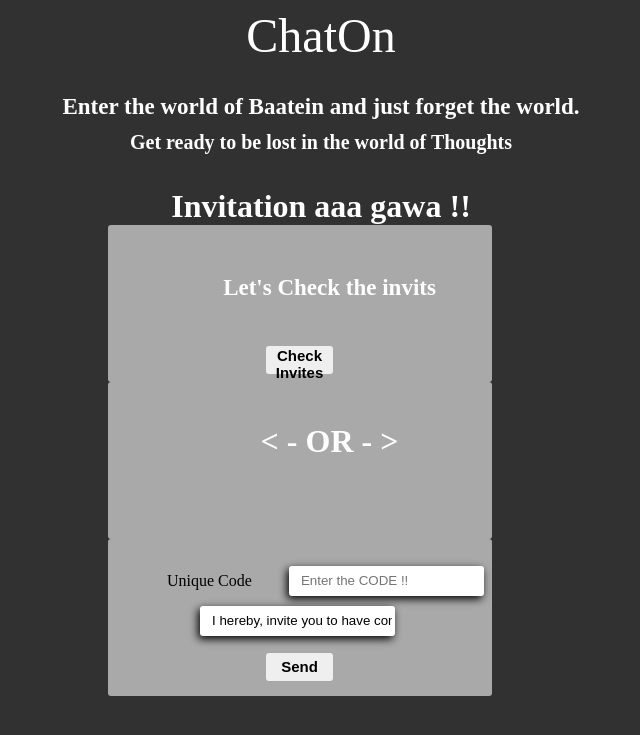
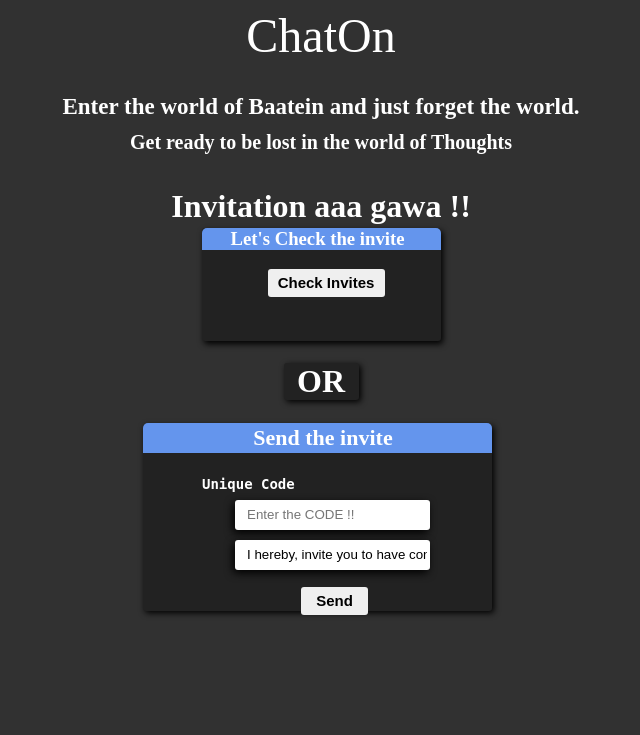
Before and after one commit to cedverd/ChitChat, a PHP site: page /invite.html in a window 1280 px wide. Shown: the top 735 px of the page, without its empty margins (319-959 px from the left). Run offline with PHP 8.4, Linux system fonts and the light colour scheme.

Commit message:
complete

```diff
--- a/css/invite.css
+++ b/css/invite.css
@@ -1,11 +1,13 @@
 .invite{
-	background-color: darkgrey;
-	height: 137px;
+	background-color: #222;
+	height: 167px;
 	padding-top: 20px;
-	margin-left: 419px;
+	margin-left: 454px;
 	margin-right: 461px;
 	border-radius: 3px;
 	padding-left: 59px;
+	box-shadow: 2px 2px 6px;
+	margin-top: 24px;
 }
 input[type="text"]{
 	line-height: 19px;
@@ -24,3 +26,50 @@ input[type="button"]{
 	font-size: medium;
 	border: 2px hidden;
 }
+.check-invite{
+	background-color: #222;
+	width: 239px;
+	margin: 0 auto;
+	margin-top: -15px;
+	margin-bottom: 20px;
+	border-radius: 3px;
+	border-style: hidden;
+	box-shadow: 2px 3px 6px;
+	height: 113px;
+}
+.this-or-that{
+	background-color: #222;
+	width: 75px;
+	margin: 0 auto;
+	border-radius: 3px;
+	box-shadow: 2px 2px 6px;
+}
+h3{
+	background-color: cornflowerblue;
+	border-top-left-radius: 5px;
+	border-top-right-radius: 5px;
+	padding-left: 29px;
+	color: white;
+}
+p{
+	background-color: cornflowerblue;
+	height: 28px;
+	margin-top: -21px;
+	margin-left: -59px;
+	border-top-left-radius: 5px;
+	border-top-right-radius: 5px;
+	padding-top: 2px;
+	padding-left: 11px;
+	font-size: 22px;
+	font-weight: bolder;
+	color: white;
+	text-align: center;
+}
+.sub{
+	margin-bottom: 20px;
+	padding-top: 0px;
+	position: relative;
+	margin-top: auto;
+	margin-left: 66px;
+	width: 117px;
+}
--- a/invite.html
+++ b/invite.html
@@ -14,17 +14,18 @@
 	<h1>Invitation aaa gawa !!</h1>
 
 	<form method="POST" action="php/check_invites.php">
-		<div class="invite">
-			<h4>Let's Check the invits</h4>
-			<button type="submit">Check Invites</button>
+		<div class="check-invite">
+			<h3>Let's Check the invite</h3>
+			<button type="submit" class="sub">Check Invites</button>
 		</div>
-		<div class="invite">
-			<h1>< - OR - ></h1>
+		<div class="this-or-that">
+			<h1>OR</h1>
 		</div>
 	</form>
 	<form method="POST" action="php/invite.php">
 	<div class="invite">
-		Unique Code <input type="text" name="r_id" placeholder="Enter the CODE !!"><br>
+		<p>Send the invite</p>
+		<span>Unique Code</span> <input type="text" name="r_id" placeholder="Enter the CODE !!"><br>
 		<input type="text" name="i_msg" value="I hereby, invite you to have conversation to me !!"><br>
 		<button type="submit">Send</button>
 	</div>
--- a/php/check_invites.php
+++ b/php/check_invites.php
@@ -6,7 +6,7 @@
 		if( !empty($_SESSION['myid']))
 		{
 			$con = mysqli_connect("localhost","root","","chat_db");
-			$q = "select * from invitations where dest_ID = '{$_SESSION['uid']}'";
+			$q = "select * from invitations where dest_ID = '{$_SESSION['myid']}' order by Invi_id desc ";
 			$result = $con->query($q);
 
 			if($row = $result->fetch_assoc())
@@ -17,7 +17,7 @@
 				header('Location: startchat.php');
 			}
 			else
-				header('Location:..//index.html');
+				header('Location:../invite.html');
 		}
 		else
 		{
```
Also changed, not shown: css/chat.css (+22 -5 lines), css/find_status.css (added, +30 -0 lines), html/invitestatus.html (+12 -2 lines), index.html (+4 -4 lines), php/check_status.php (+3 -5 lines), php/startchat.php (+19 -9 lines).
